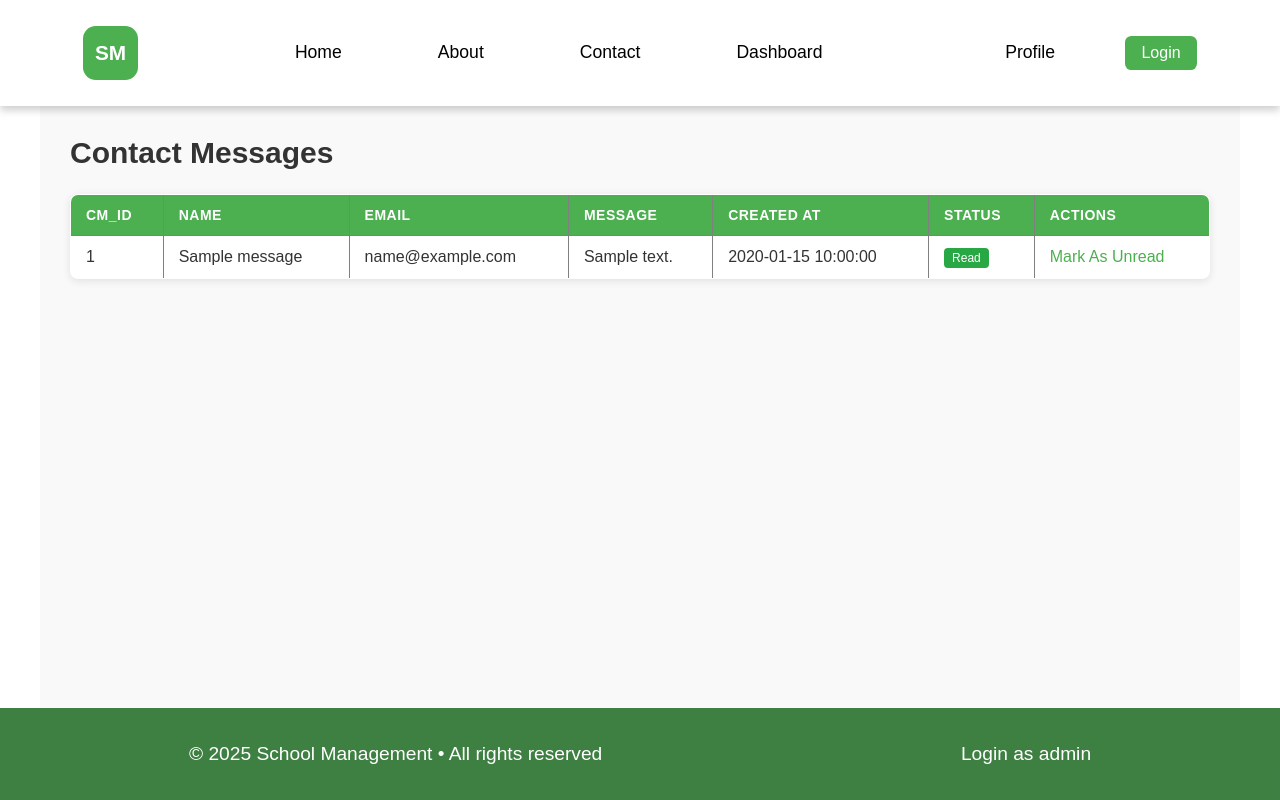
After one commit to Erik-Jashari/School-Managment-System, a PHP site: page /admin/contactMessages.php in a window 1280 px wide. The commit adds this page. Run offline with PHP 8.4, Linux system fonts and the light colour scheme; tables that the repository leaves empty hold one stand-in row (values such as "Sample post").

Commit message:
I added the Messages from page for admin which reads the messages and also ALTER the table Messages i added on the schema.sql see it in the changes

```diff
--- a/JS/HeaderFooter.js
+++ b/JS/HeaderFooter.js
@@ -7,14 +7,14 @@ const AppHeader = `
             <span></span>
         </button>
         <div class="page-links">
-            <a href="Index.html" class="links">Home</a>
-            <a href="About.html" class="links">About</a>
-            <a href="Contact.html" class="links">Contact</a>
-            <a href="Dashboard.html" class="links">Dashboard</a>
+            <a href="/School-Managment-System/Index.html" class="links">Home</a>
+            <a href="/School-Managment-System/About.html" class="links">About</a>
+            <a href="/School-Managment-System/Contact.html" class="links">Contact</a>
+            <a href="/School-Managment-System/Dashboard.html" class="links">Dashboard</a>
         </div>
         <div class="auth-links">
-            <a href="Teacher-Profile.html" class="links">Profile</a>
-            <a href="Login.html"><button class="login-button">Login</button></a>
+            <a href="/School-Managment-System/Teacher-Profile.html" class="links">Profile</a>
+            <a href="/School-Managment-System/Login.html"><button class="login-button">Login</button></a>
         </div>
     </nav>
 `;
@@ -22,7 +22,7 @@ const AppHeader = `
 const AppFooter = `
     <footer>
         <p>© 2025 School Management • All rights reserved</p>
-        <a class="admin-link" href="admin-login.html">Login as admin</a>
+        <a class="admin-link" href="/School-Managment-System/admin-login.html">Login as admin</a>
     </footer>
 `;
 
--- /dev/null
+++ b/admin/contactMessages.php
@@ -0,0 +1,80 @@
+<!DOCTYPE html>
+<html lang="en">
+<head>
+    <meta charset="UTF-8">
+    <meta name="viewport" content="width=device-width, initial-scale=1.0">
+    <title>Contact Messages</title>
+    <link rel="stylesheet" href="../CSS/Global.css">
+    <link rel="stylesheet" href="css/users.css">
+    <style>
+        .status-badge {
+            padding: 3px 8px;
+            border-radius: 4px;
+            font-size: 12px;
+            color: white;
+        }
+        .badge-read {
+            background-color: #28a745;
+        }
+        .badge-unread {
+            background-color: #ffc107;
+            color: black;
+        }
+    </style>
+</head>
+<body>
+    <div id="app-header"></div>
+    <main class="admin-container">
+        <div class="header-actions">
+            <h1>Contact Messages</h1>
+        </div>
+        <table border="1">
+            <thead>
+                <tr>
+                    <th>CM_ID</th>
+                    <th>Name</th>
+                    <th>Email</th>
+                    <th>Message</th>
+                    <th>Created At</th>
+                    <th>Status</th>
+                    <th>Actions</th>
+                </tr>
+            </thead>
+            <tbody>
+                <?php
+                    include '../config/database.php';
+
+                    $sql = "SELECT * FROM contact_messages ORDER BY IsRead ASC, CreatedAt DESC";
+                    $result = $connection->query($sql);
+                    if(!$result){
+                        die("Gabim gjate marrjes se te dhenave nga databaza");
+                    }
+                    while($row = $result->fetch_assoc()){
+                        $isRead = $row['IsRead'];
+                        $statusBadge = $isRead
+                            ? '<span class="status-badge badge-read">Read</span>'
+                            : '<span class="status-badge badge-unread">Unread</span>';
+                        $toggleLink = $isRead
+                            ? "<a href='markAsRead.php?CM_ID={$row['CM_ID']}&action=unread'>Mark As Unread</a>"
+                            : "<a href='markAsRead.php?CM_ID={$row['CM_ID']}&action=read'>Mark As Read</a>";
+
+                        echo "
+                            <tr>
+                                <td>{$row['CM_ID']}</td>
+                                <td>{$row['Name']}</td>
+                                <td>{$row['Email']}</td>
+                                <td>{$row['Message']}</td>
+                                <td>{$row['CreatedAt']}</td>
+                                <td>{$statusBadge}</td>
+                                <td>{$toggleLink}</td>
+                            </tr>
+                        ";
+                    }
+                ?>
+            </tbody>
+        </table>
+    </main>
+    <div id="app-footer"></div>
+    <script src="../JS/HeaderFooter.js"></script>
+</body>
+</html>
--- a/admin/index.php
+++ b/admin/index.php
@@ -83,7 +83,7 @@ $subjectsCount = mysqli_fetch_row(mysqli_query($connection, "SELECT COUNT(*) FRO
                     </div>
                 </a>
 
-                <a href="messages.php" class="nav-card">
+                <a href="contactMessages.php" class="nav-card">
                     <div class="nav-icon">✉️</div>
                     <div class="nav-info">
                         <h3>Messages</h3>
--- a/database/schema.sql
+++ b/database/schema.sql
@@ -36,6 +36,9 @@ CREATE TABLE Contact_Messages(
     Message TEXT NOT NULL,
     CreatedAt TIMESTAMP DEFAULT CURRENT_TIMESTAMP
 );
+
+-- Shto nje kolone per te shenuar nese mesazhi eshte lexuar
+ALTER TABLE contact_messages ADD COLUMN IsRead TINYINT(1) DEFAULT 0;
 
 -- Tabela Student_Groups (Lidh studentet me grupet - Many-to-Many)
 
--- a/includes/logout.php
+++ b/includes/logout.php
@@ -1,3 +1,3 @@
 <?php
-require_once '/auth.php';
+require_once 'auth.php';
 logout();
--- a/test-login.php
+++ b/test-login.php
@@ -10,6 +10,6 @@ $_SESSION['user_name'] = 'Admin User';
 $_SESSION['user_email'] = 'admin@school.com';
 $_SESSION['role'] = 'Admin';
 
-echo "✅ Logged in as Admin!<br><br>";
+echo "Logged in as Admin!<br><br>";
 echo "<a href='admin/index.php'>Go to Admin Dashboard →</a>";
 ?>
```
Also changed, not shown: admin/markAsRead.php (added, +17 -0 lines).
